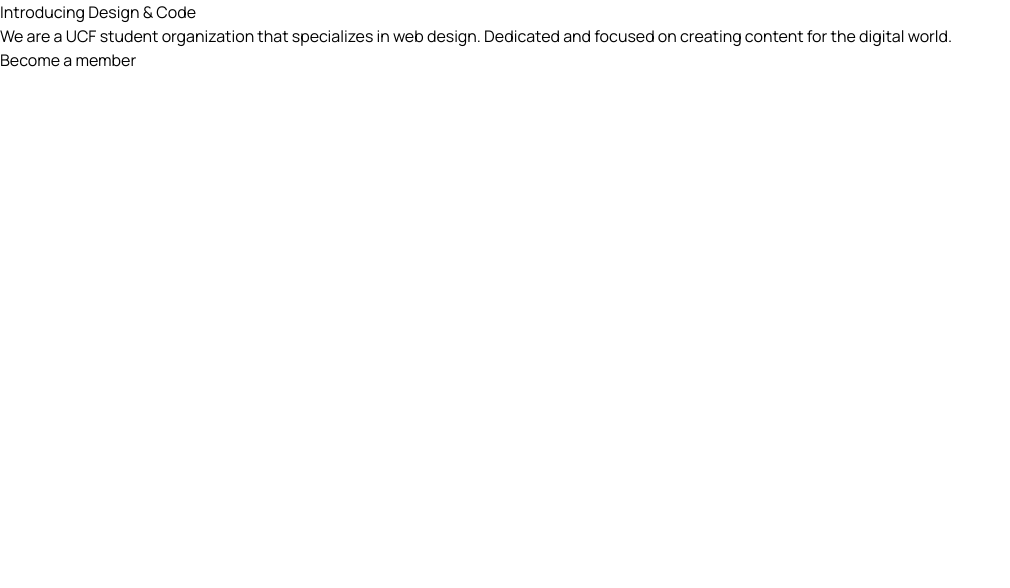
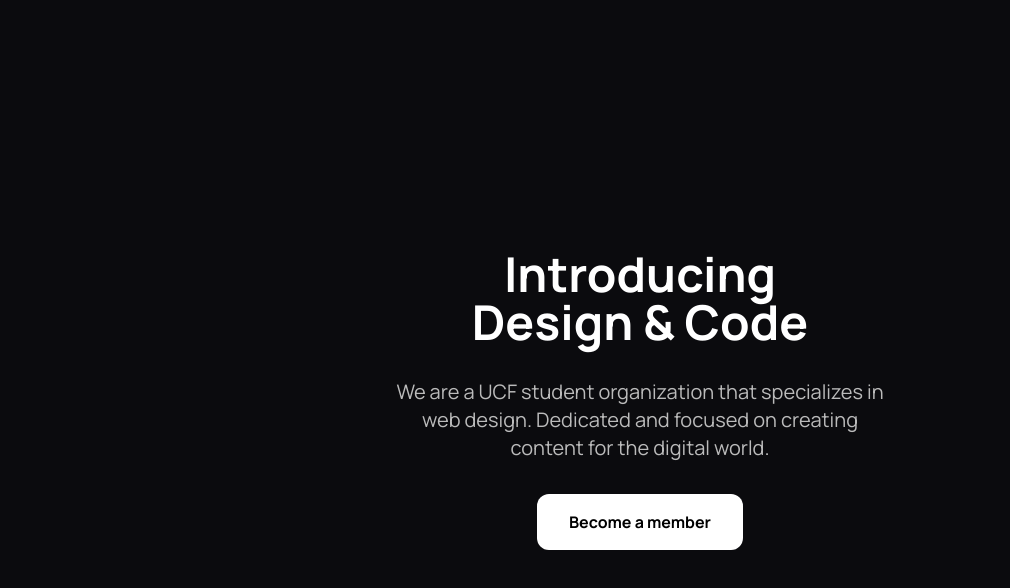
Before and after one commit to designandcodeucf-organization/designandcodeucf, a React (Vite) app: page / in a window 1280 px wide. Shown: the top 588 px of the page, without its empty margins (0-1010 px from the left). Built offline with nearby package versions, Linux system fonts and the light colour scheme.

Commit message:
added styling

```diff
--- a/src/App.jsx
+++ b/src/App.jsx
@@ -4,7 +4,11 @@ function App() {
 
   return (
     <>
+    <main className="bg-[#0B0B0E]	h-full p-0 m-0 box-border">
+      <div className="min-h-full w-auto">
       <Hero/>
+      </div>
+    </main>
     </>
   )
 }
--- a/src/components/Hero.jsx
+++ b/src/components/Hero.jsx
@@ -2,10 +2,14 @@
 function Hero() {
   return (
     <>
-    <section>
-      <h1>Introducing Design & Code</h1>
-      <p>We are a UCF student organization that specializes in web design. Dedicated and focused on creating content for the digital world. </p>
-      <button>Become a member</button>
+    <section className=" content-center items-center justify-center flex-col flex py-8 max-w-full h-screen">
+      <div className="content-center items-center justify-center flex-wrap flex-col flex max-w-7xl">
+        <div className="w-full max-w-lg gap-8 flex-wrap flex-col flex">
+          <h1 className="text-white text-center text-5xl font-bold">Introducing <br/>Design & Code</h1>
+          <p className="text-[#BBBBBB] text-xl text-center">We are a UCF student organization that specializes in web design. Dedicated and focused on creating content for the digital world. </p>
+        </div>
+          <button className="bg-white font-bold py-4 px-8 rounded-xl mt-8">Become a member</button>
+      </div>
     </section>
     </>
   )
```
